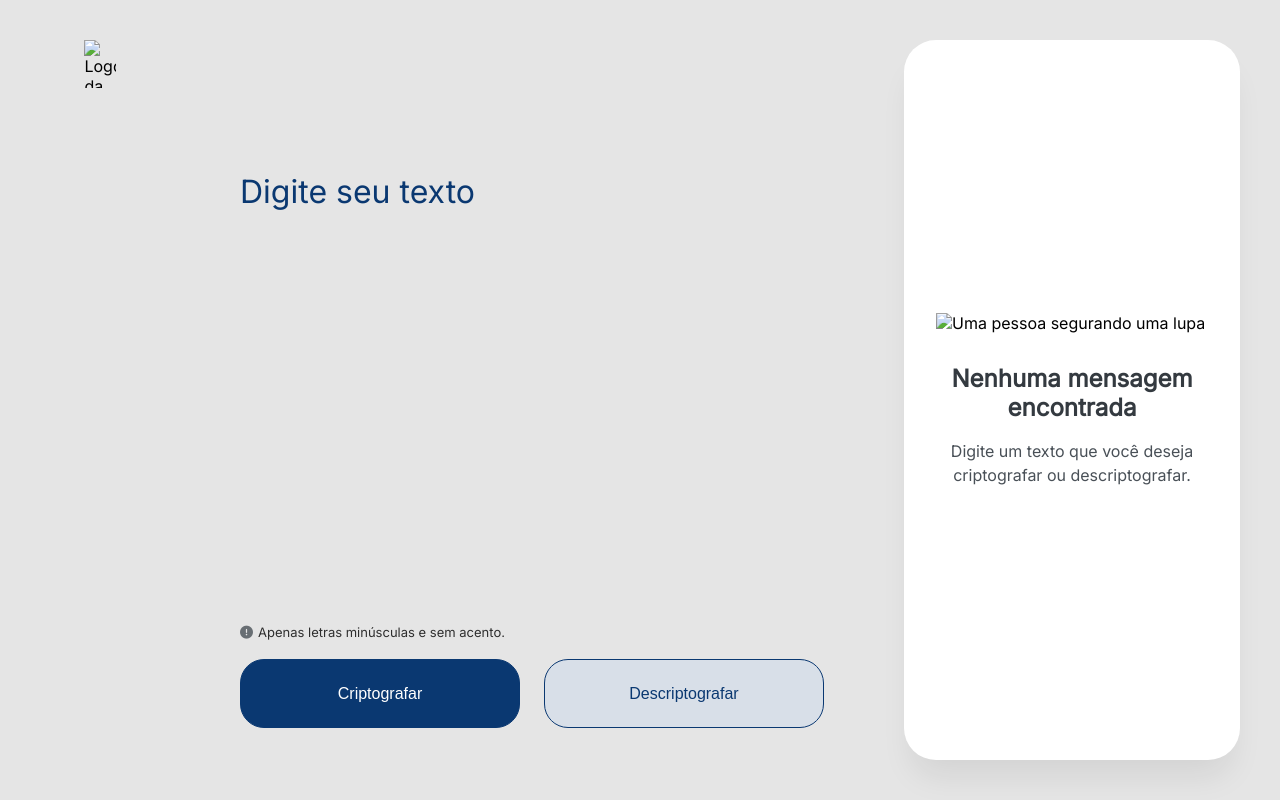
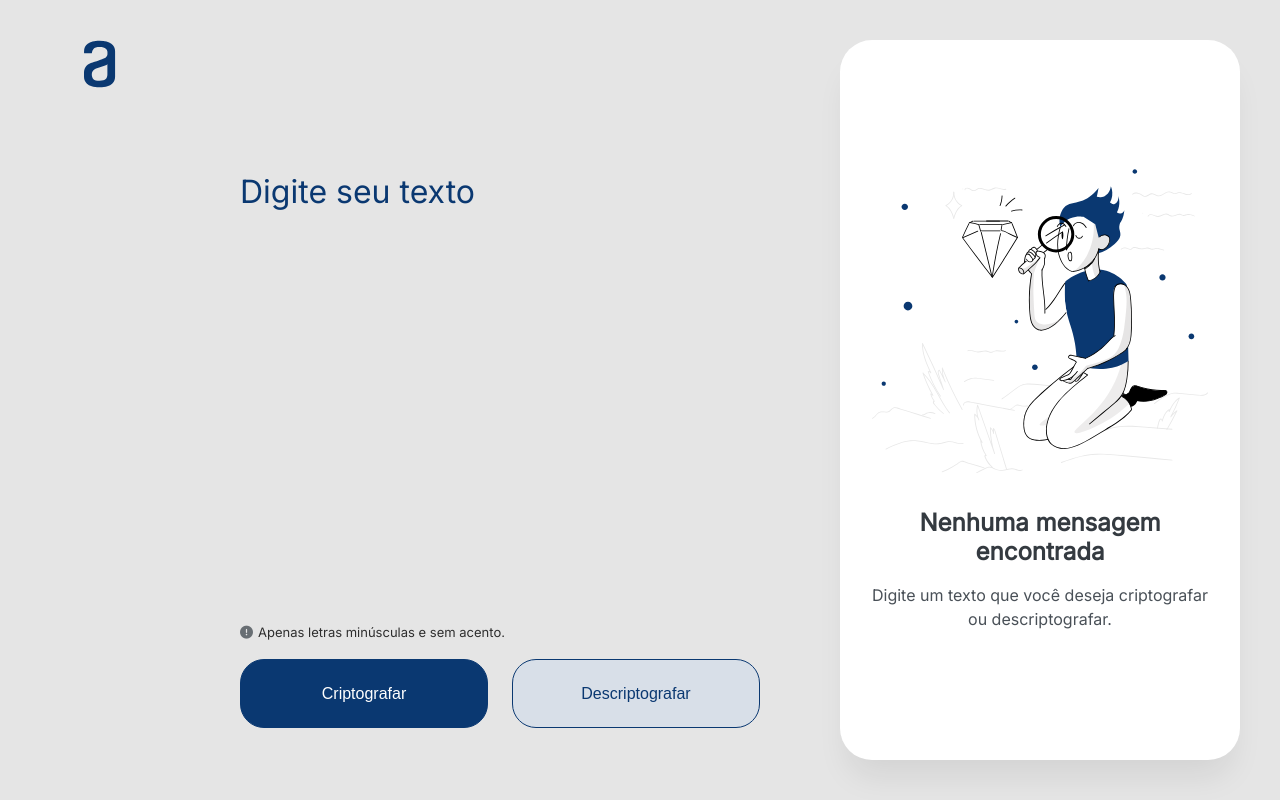
Before and after one commit to jairorsd/Decodificador-De-Texto-v1, a plain HTML site: page index.html in a window 1280 px wide. Drawn offline with Linux system fonts and the light colour scheme; the site is published under a folder, as on GitHub Pages, so addresses that start at the root find nothing.

Commit message:
imagens movidas

```diff
--- a/index.html
+++ b/index.html
@@ -14,7 +14,7 @@
 
 <body>
     <header>
-        <img src="/imagens/logo.svg" alt="Logo da alura">
+        <img src="logo.svg" alt="Logo da alura">
     </header>
 
     <section class="principal">
@@ -32,7 +32,7 @@
     <section class="mensagem">
         <div class="container">
             <div class="nenhuma-mensagem">
-                <img src="/imagens/imagem-principal.svg" alt="Uma pessoa segurando uma lupa">
+                <img src="imagem-principal.svg" alt="Uma pessoa segurando uma lupa">
 
                 <div class="nenhuma-mensagem-titulo">
                     <h1>Nenhuma mensagem encontrada</h1>
```
Also changed, not shown: imagem-principal.svg (renamed from imagens/imagem-principal.svg), logo.svg (renamed from imagens/logo.svg), styles.css (line endings or trailing spaces).
